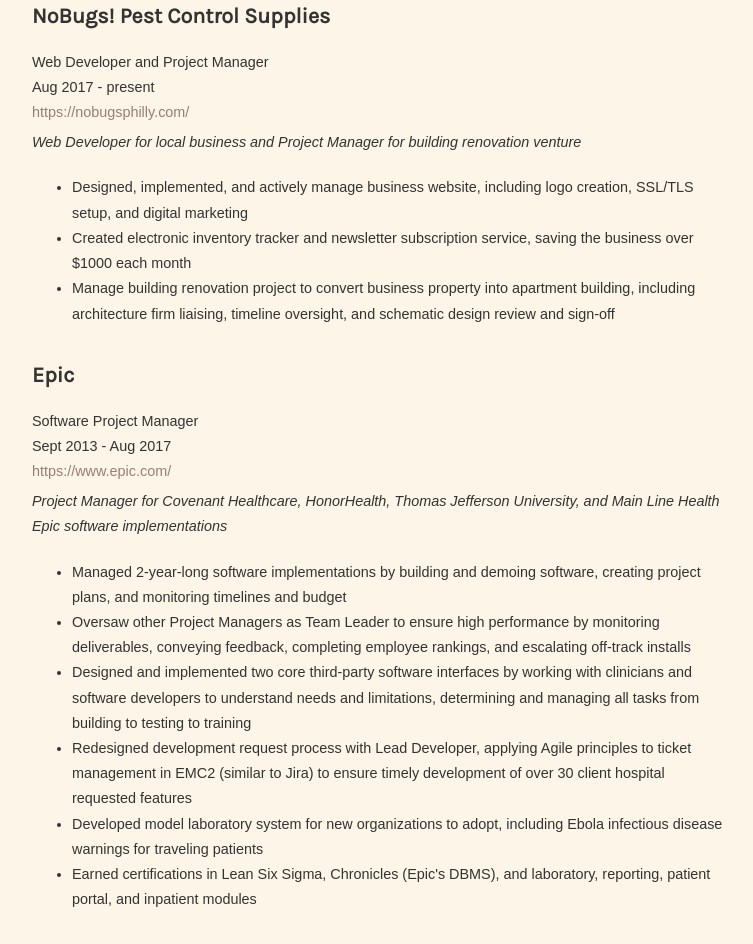
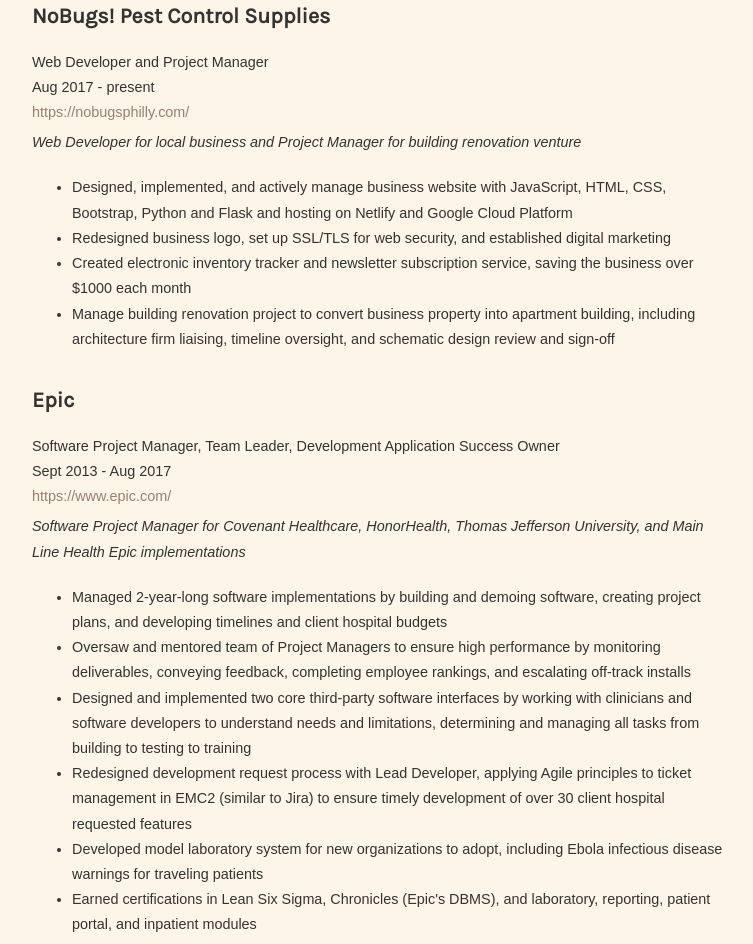
Before and after one commit to estherh5/estherhoffman.com, a plain HTML site: page index.html in a window 1280 px wide. Shown: the part 1276-2220 px from the top of the page, without its empty margins (258-1011 px from the left). Drawn offline with nearby package versions, Linux system fonts and the light colour scheme.

Commit message:
Update position descriptions

```diff
--- a/index.html
+++ b/index.html
@@ -182,7 +182,8 @@
 						Web Developer for local business and Project Manager for building renovation venture
 					</p>
 					<ul class="highlights">
-						<li>Designed, implemented, and actively manage business website, including logo creation, SSL/TLS setup, and digital marketing</li>
+						<li>Designed, implemented, and actively manage business website with JavaScript, HTML, CSS, Bootstrap, Python and Flask and hosting on Netlify and Google Cloud Platform</li>
+						<li>Redesigned business logo, set up SSL/TLS for web security, and established digital marketing</li>
 						<li>Created electronic inventory tracker and newsletter subscription service, saving the business over $1000 each month</li>
 						<li>Manage building renovation project to convert business property into apartment building, including architecture firm liaising, timeline oversight, and schematic design review and sign-off</li>
 					</ul>
@@ -191,18 +192,18 @@
 				<div class="item">
 					<h3>Epic</h3>
 					<p class="details">
-						Software Project Manager
+						Software Project Manager, Team Leader, Development Application Success Owner
 						<br>
 						Sept 2013 - Aug 2017
 						<br>
 						<a href="https://www.epic.com/" target="_blank">https://www.epic.com/</a>
 					</p>
 					<p class="summary">
-						Project Manager for Covenant Healthcare, HonorHealth, Thomas Jefferson University, and Main Line Health Epic software implementations
+						Software Project Manager for Covenant Healthcare, HonorHealth, Thomas Jefferson University, and Main Line Health Epic implementations
 					</p>
 					<ul class="highlights">
-						<li>Managed 2-year-long software implementations by building and demoing software, creating project plans, and monitoring timelines and budget</li>
-						<li>Oversaw other Project Managers as Team Leader to ensure high performance by monitoring deliverables, conveying feedback, completing employee rankings, and escalating off-track installs</li>
+						<li>Managed 2-year-long software implementations by building and demoing software, creating project plans, and developing timelines and client hospital budgets</li>
+						<li>Oversaw and mentored team of Project Managers to ensure high performance by monitoring deliverables, conveying feedback, completing employee rankings, and escalating off-track installs</li>
 						<li>Designed and implemented two core third-party software interfaces by working with clinicians and software developers to understand needs and limitations, determining and managing all tasks from building to testing to training</li>
 						<li>Redesigned development request process with Lead Developer, applying Agile principles to ticket management in EMC2 (similar to Jira) to ensure timely development of over 30 client hospital requested features</li>
 						<li>Developed model laboratory system for new organizations to adopt, including Ebola infectious disease warnings for traveling patients</li>
```
